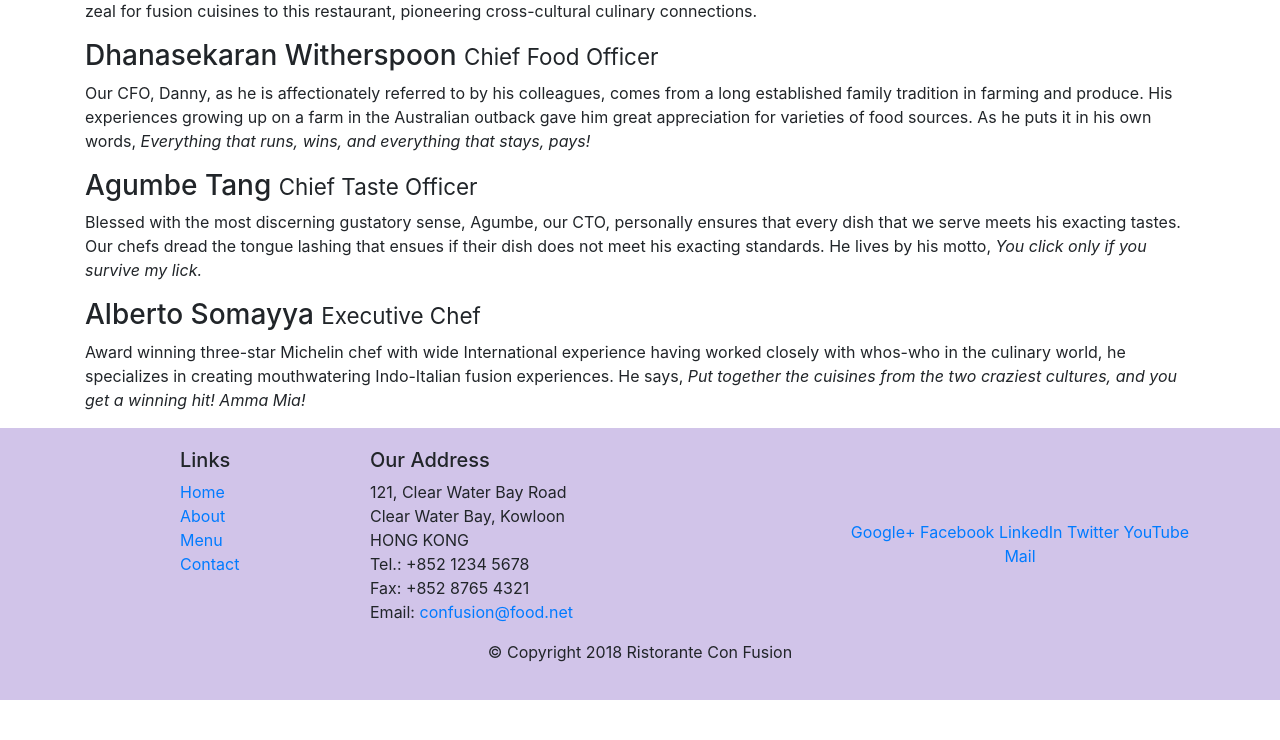
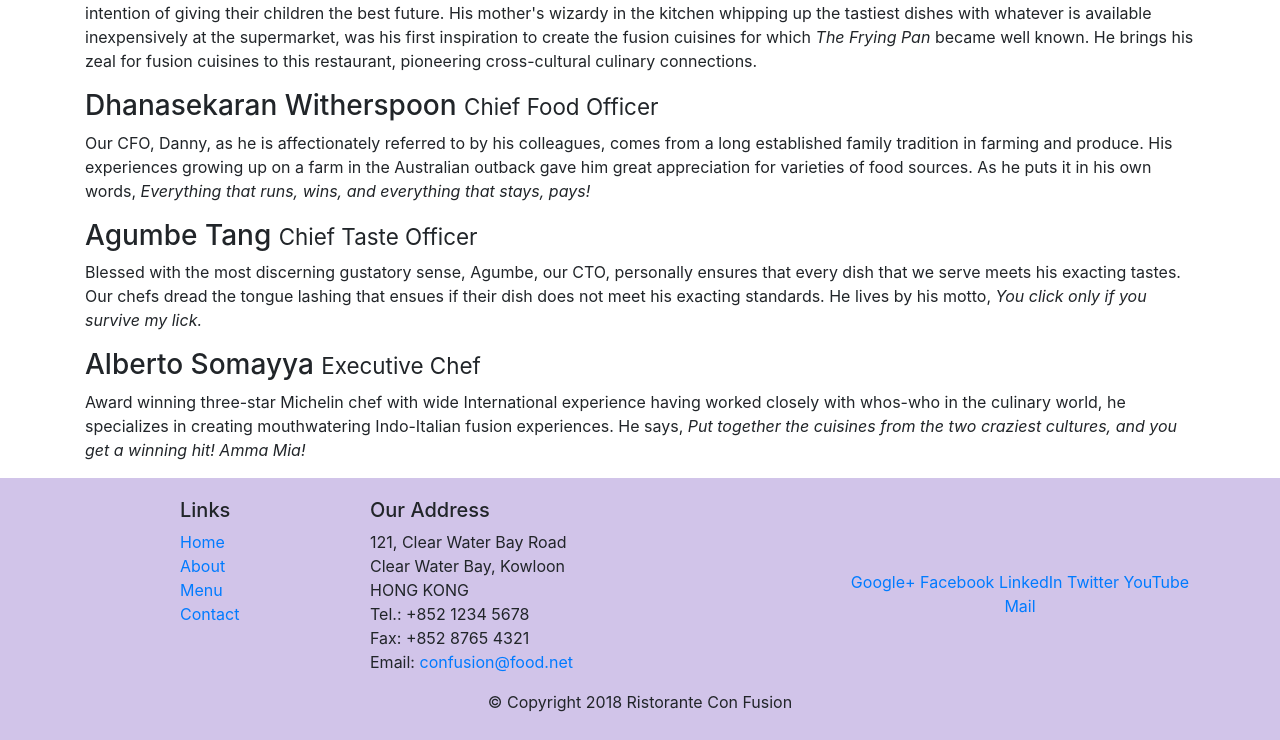
Before and after one commit to emreavcia/bootstrap-4-coursera-assignment, a website: page aboutus.html in a window 1280 px wide. Shown: the part 806-1546 px from the top of the page. Before the commit the page ends 1506 px from the top, so only its background shows below. Drawn offline with nearby package versions, Linux system fonts and the light colour scheme.

Commit message:
styles page is updated with two new changes in the  body and navbar

```diff
--- a/css/styles.css
+++ b/css/styles.css
@@ -28,3 +28,12 @@
     margin: 0;
     color:#0f0f0f;
 }
+
+body {
+    padding: 50px 0 0 0;
+    z-index: 0;
+}
+
+.navbar-dark {
+    background-color: #512DA8;
+}
```
